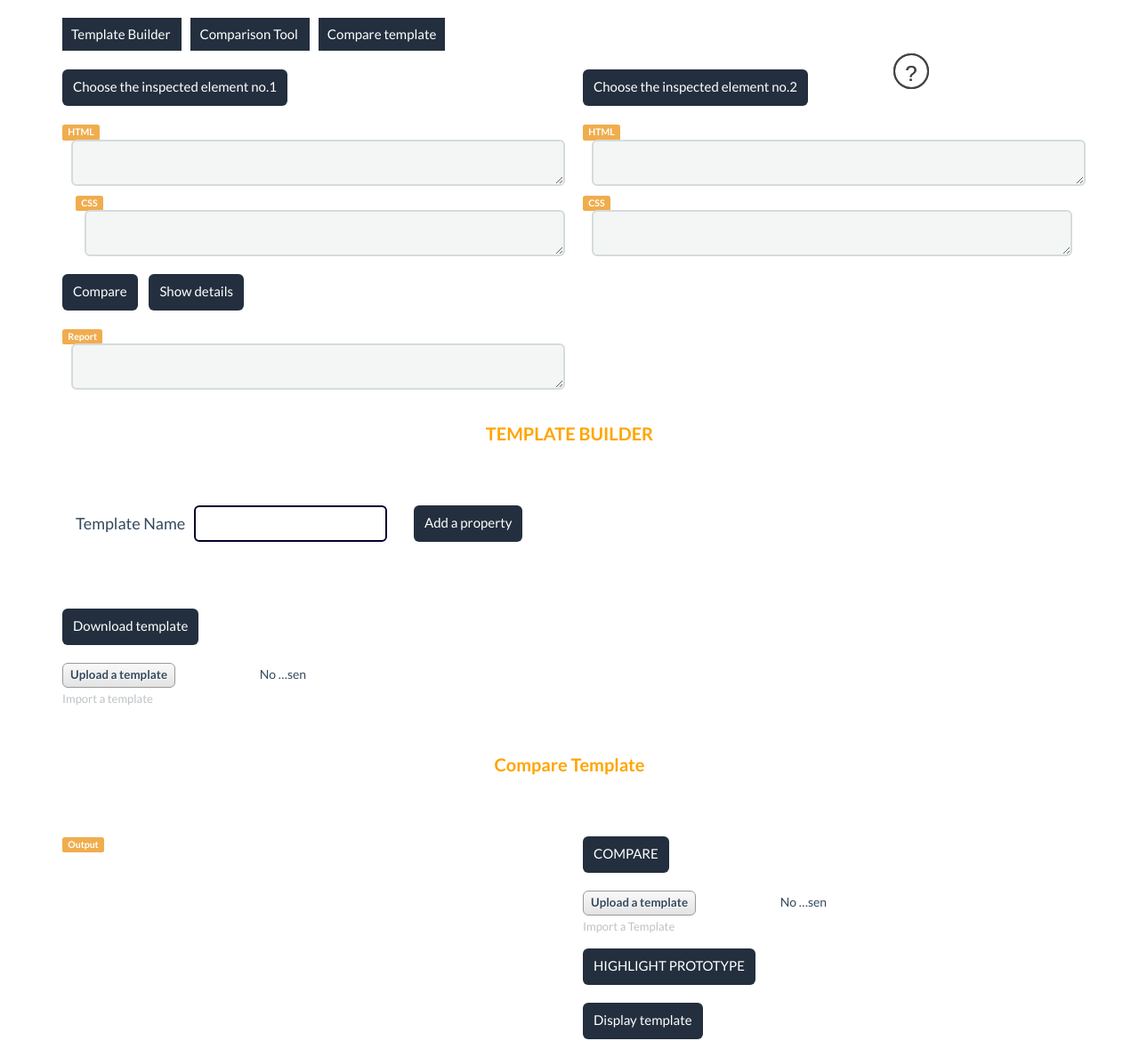
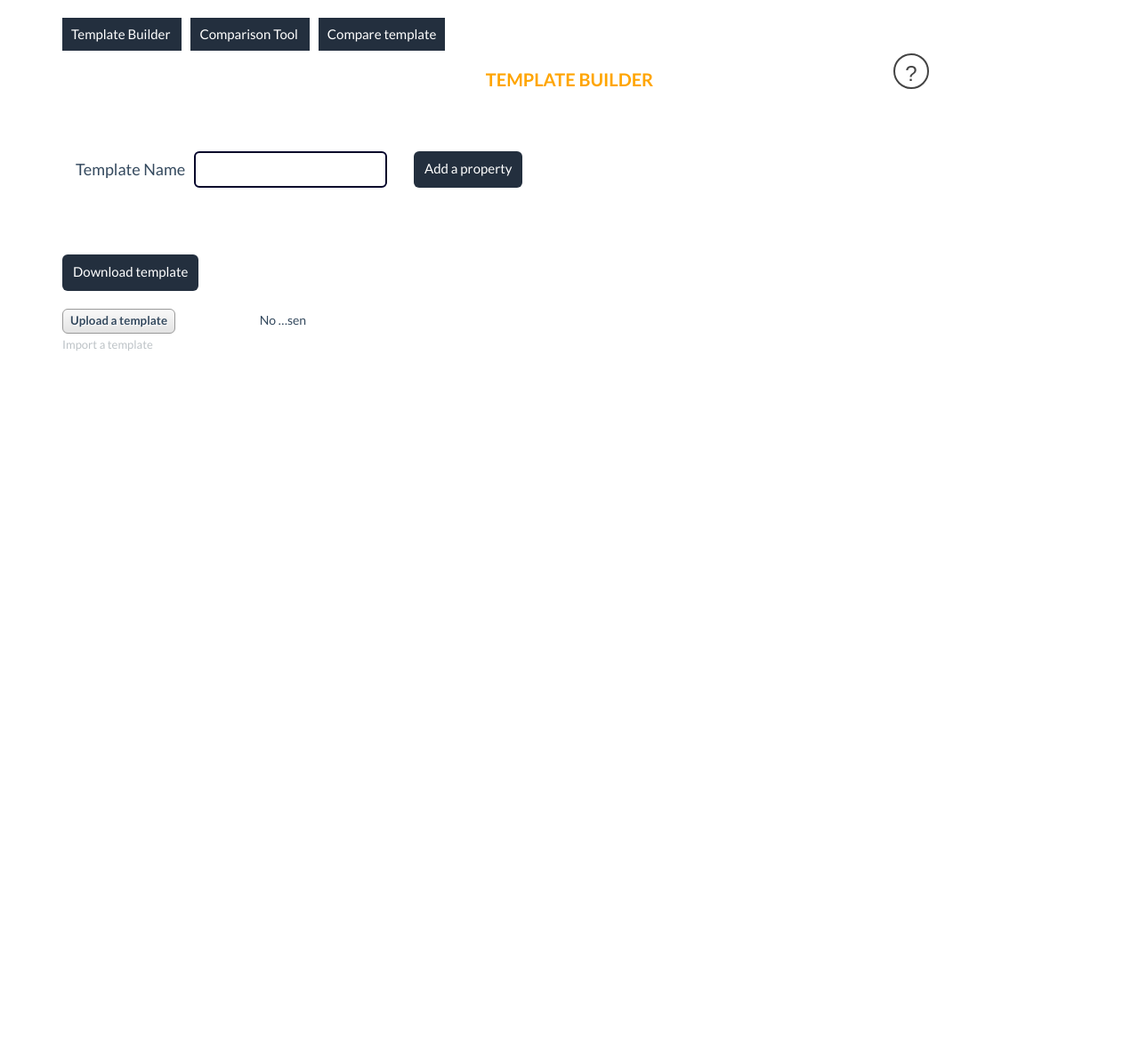
Before and after one commit to kbuaaaaaa/InconsistencyChecker, a browser extension: page project/extension/panel.html in a window 1280 px wide. Shown: the whole page at 89% size. After the commit the page ends 800 px from the top, so only its background shows below. Drawn offline with Linux system fonts and the light colour scheme.

Commit message:
Update panel.html

```diff
--- a/project/extension/panel.html
+++ b/project/extension/panel.html
@@ -17,7 +17,7 @@
 				<a id='compare_page_button' class='a1'> Comparison Tool </button></a>
 				<a id='template_comparison_page_button' class='a1'> Compare template </a>
     </div>
-    <div  id = "comparison_page">
+    <div hidden id = "comparison_page">
         <div class="row" id='create-buttons'>
             <div class="column" id='create-column'>
                 <div id='error-box'>
@@ -181,7 +181,7 @@
         </div>
     </div>
 
-      <div  id="template_comparison_page">
+      <div hidden id="template_comparison_page">
         <div id="template_comparison_div">
             <h1 class="header">Compare Template</h1>
                <div class="row">
```
